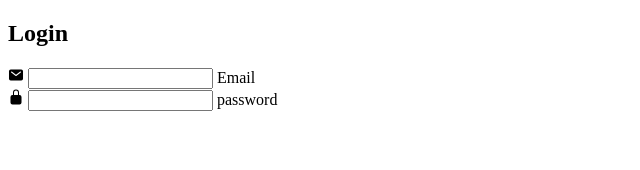
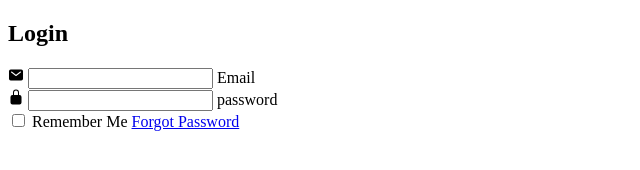
Before and after one commit to DeepakKumawat69/sign-in-page, a plain HTML site: page index.html in a window 1280 px wide. Shown: the whole page, without its empty margins (0-640 px from the left). Drawn offline with nearby package versions, Linux system fonts and the light colour scheme.

Commit message:
Your commit message here

```diff
--- a/index.html
+++ b/index.html
@@ -20,6 +20,10 @@
                 <label>password</label>
                 </label>
             </div>
+            <div class="remember-forget">
+                <label><input type="checkbox"> Remember Me</label>
+                <a href="#">Forgot Password</a>
+            </div>
         </form>
     </div>
     <script type="module" src="https://unpkg.com/ionicons@7.1.0/dist/ionicons/ionicons.esm.js"></script>
```
